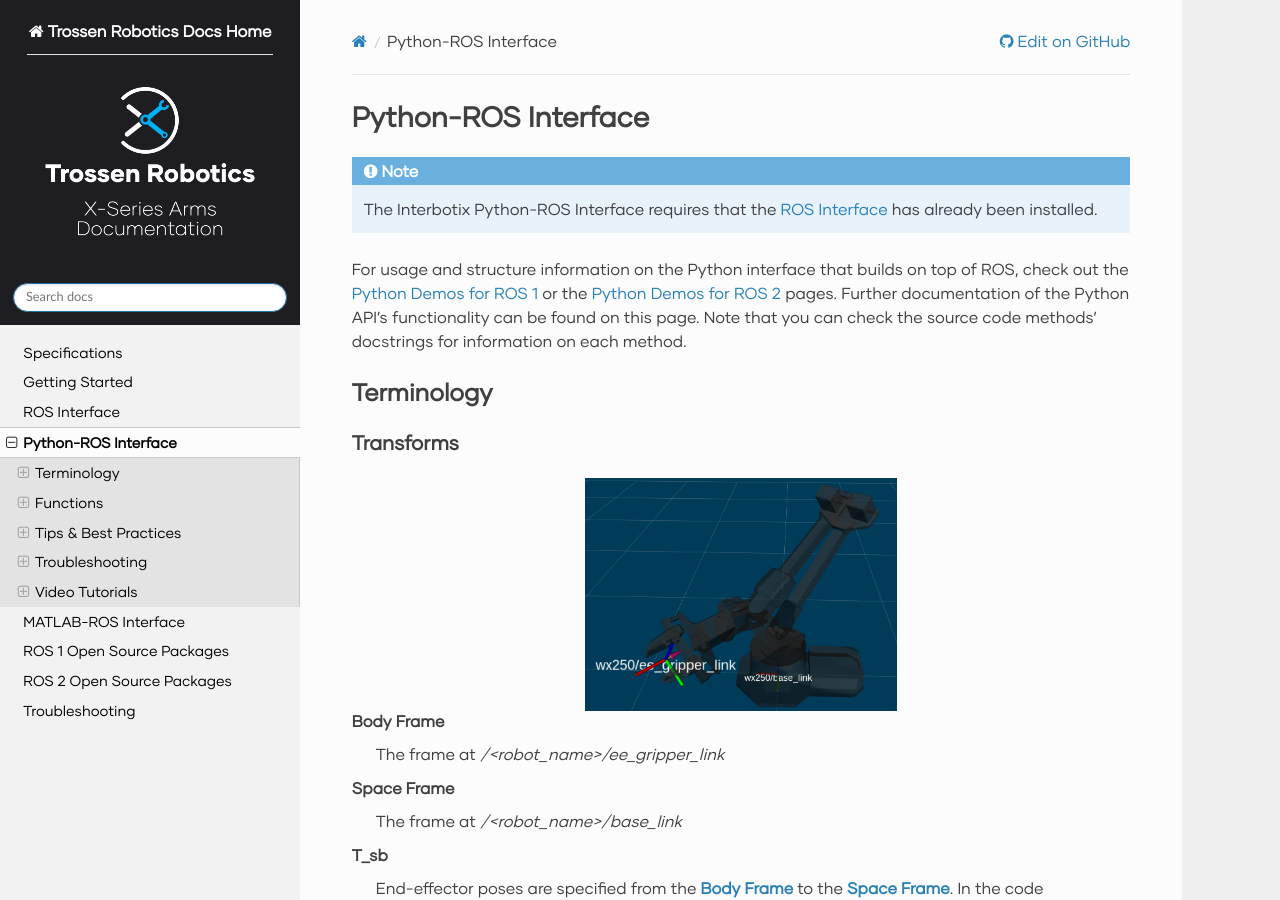
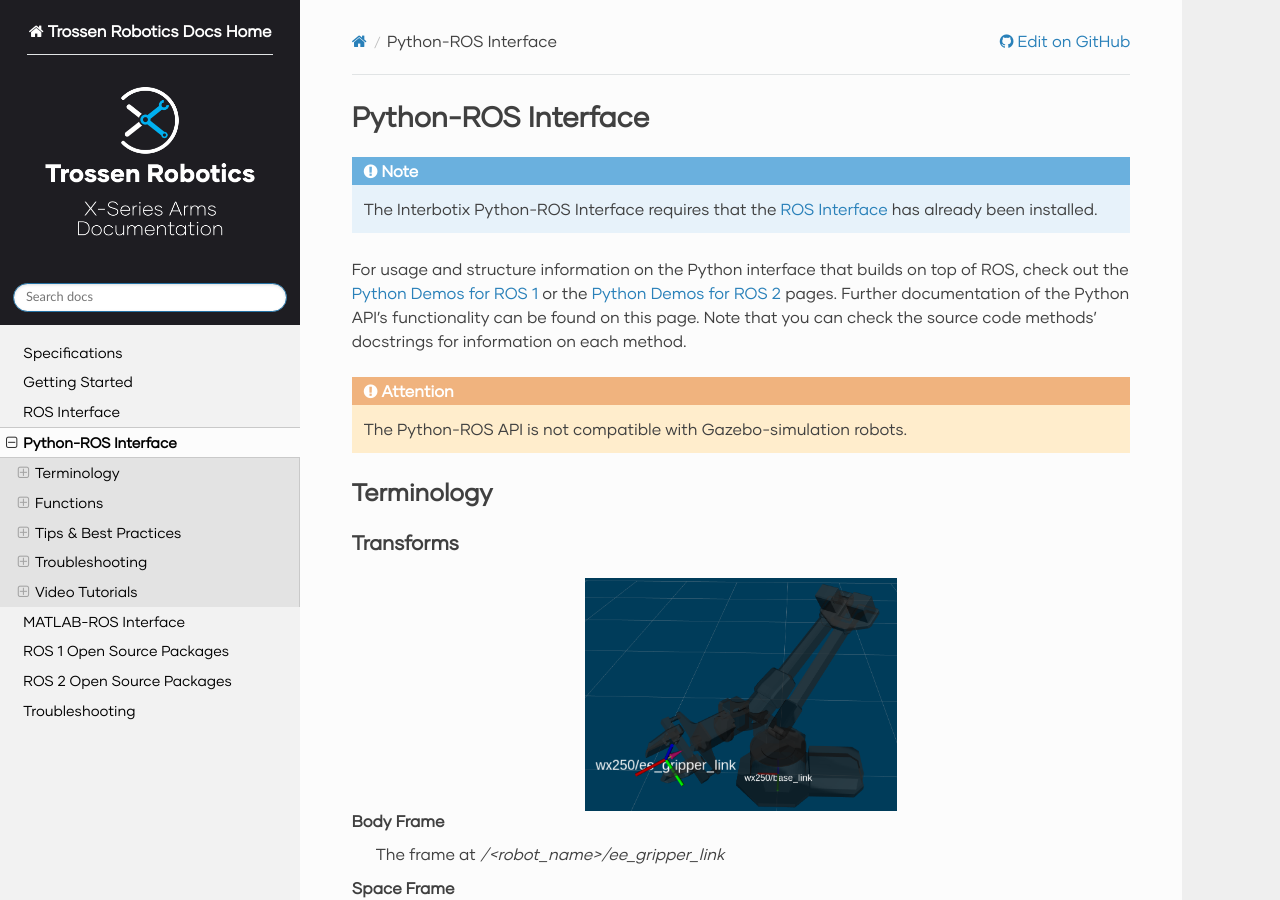
Before and after one commit to TrossenRobotics/interbotix_xsarms_docs, a Sphinx documentation site: the page built from docs/python_ros_interface.rst, in a window 1280 px wide and 900 px high. Built offline with Sphinx 7.4.7 and the Read the Docs theme 2.0.0, drawn with Linux system fonts in a browser that asks for light colours; some web fonts are replaced.

Commit message:
Add incompatibility note about APIs and Gazebo

```diff
--- a/docs/matlab_ros_interface.rst
+++ b/docs/matlab_ros_interface.rst
@@ -22,6 +22,11 @@ docstrings for information on each method.
     for more information.
 
 .. _`ROS System Requirements page`: https://www.mathworks.com/help/ros/gs/ros-system-requirements.html
+
+
+.. attention::
+
+    The MATLAB-ROS API is not compatible with Gazebo-simulation robots.
 
 Setup
 =====
--- a/docs/python_ros_interface.rst
+++ b/docs/python_ros_interface.rst
@@ -12,6 +12,10 @@ the :doc:`Python Demos for ROS 1<ros1_packages/python_demos>` or the :doc:`Pytho
 2<ros2_packages/python_demos>` pages. Further documentation of the Python API's functionality can
 be found on this page. Note that you can check the source code methods' docstrings for information
 on each method.
+
+.. attention::
+
+    The Python-ROS API is not compatible with Gazebo-simulation robots.
 
 .. TODO: include the different modules here from interbotix_xs_modules
 
```
